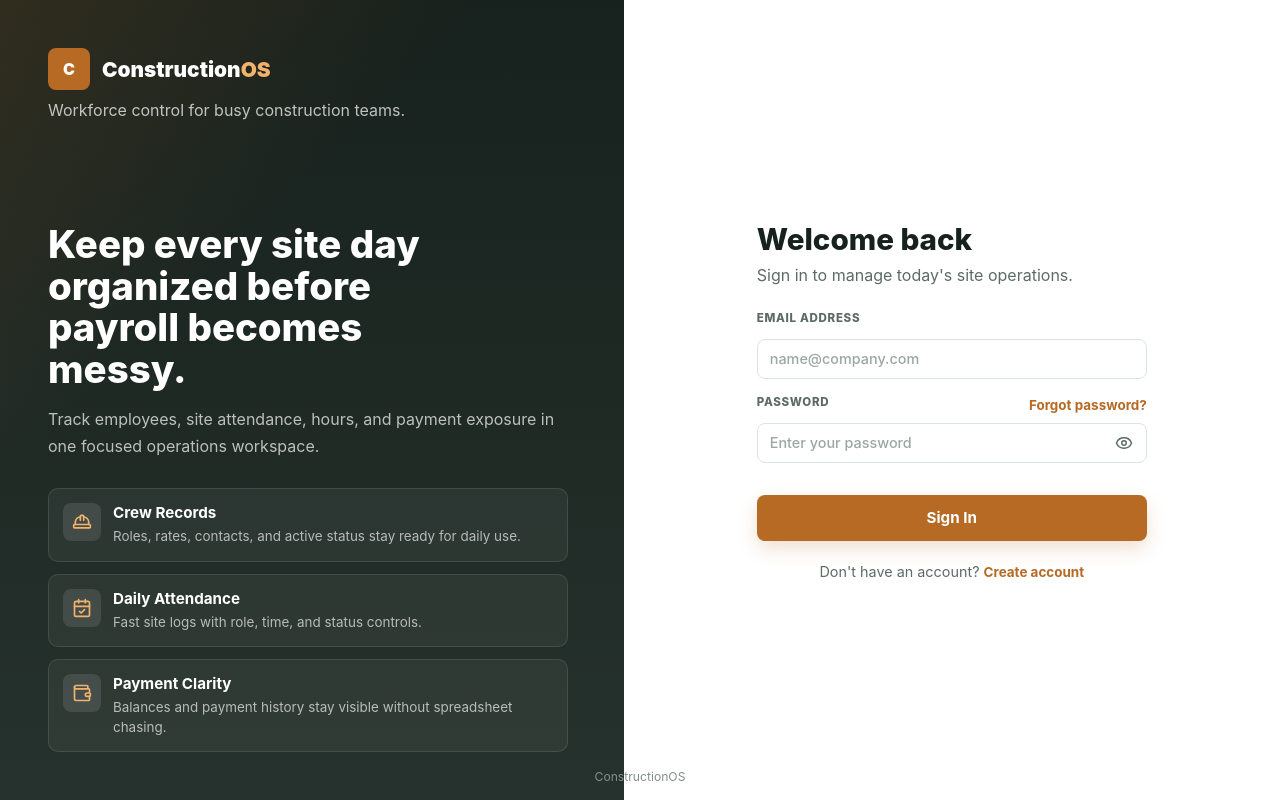
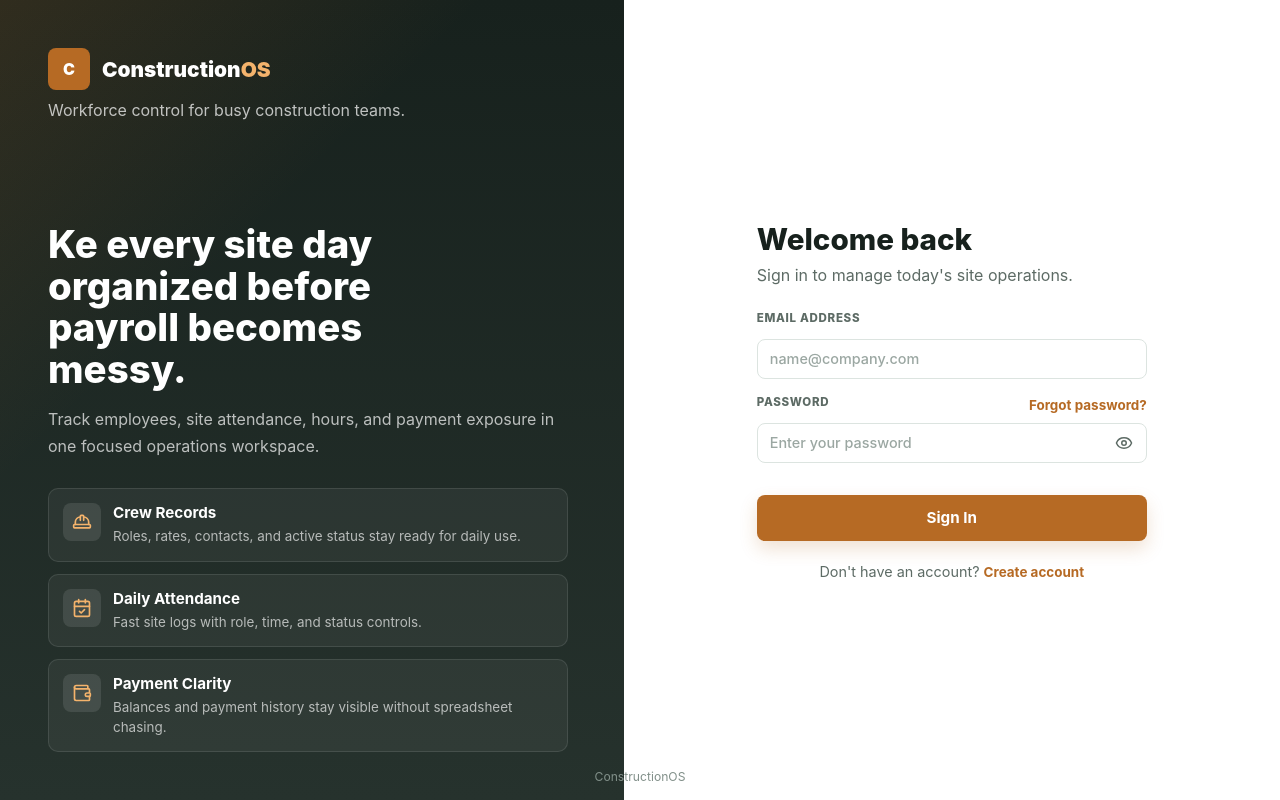
Before and after one commit to thevanan96/Construction-OS, a Next.js app: page /login in a window 1280 px wide. Built offline with nearby package versions, Linux system fonts and the light colour scheme; no server answers.

Commit message:
fix: correct typo in showcase heading on login page

```diff
--- a/app/login/page.tsx
+++ b/app/login/page.tsx
@@ -45,7 +45,7 @@ export default function LoginPage() {
                     </div>
 
                     <div className="auth-showcase">
-                        <h2>Keep every site day organized before payroll becomes messy.</h2>
+                        <h2>Ke every site day organized before payroll becomes messy.</h2>
                         <p>Track employees, site attendance, hours, and payment exposure in one focused operations workspace.</p>
                         <div className="brand-features">
                             <Feature icon={HardHat} title="Crew Records" text="Roles, rates, contacts, and active status stay ready for daily use." />
```
